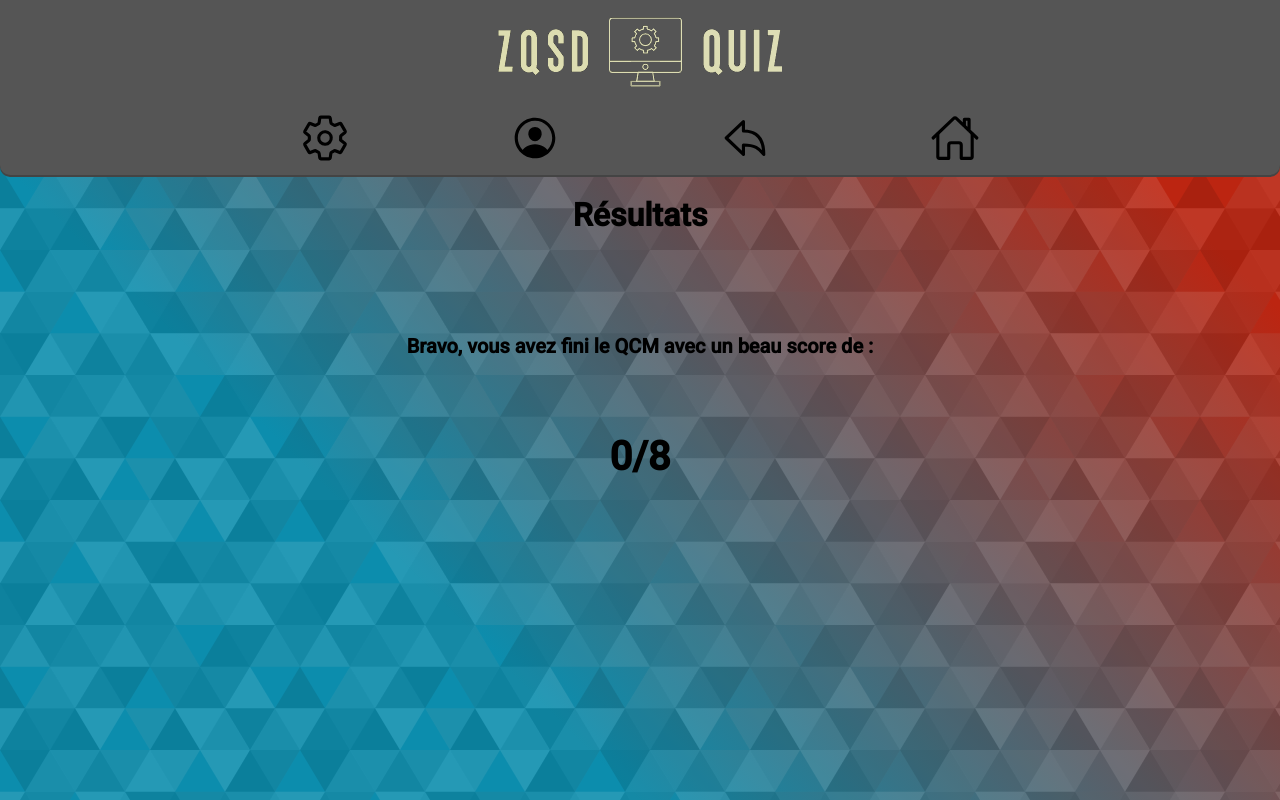
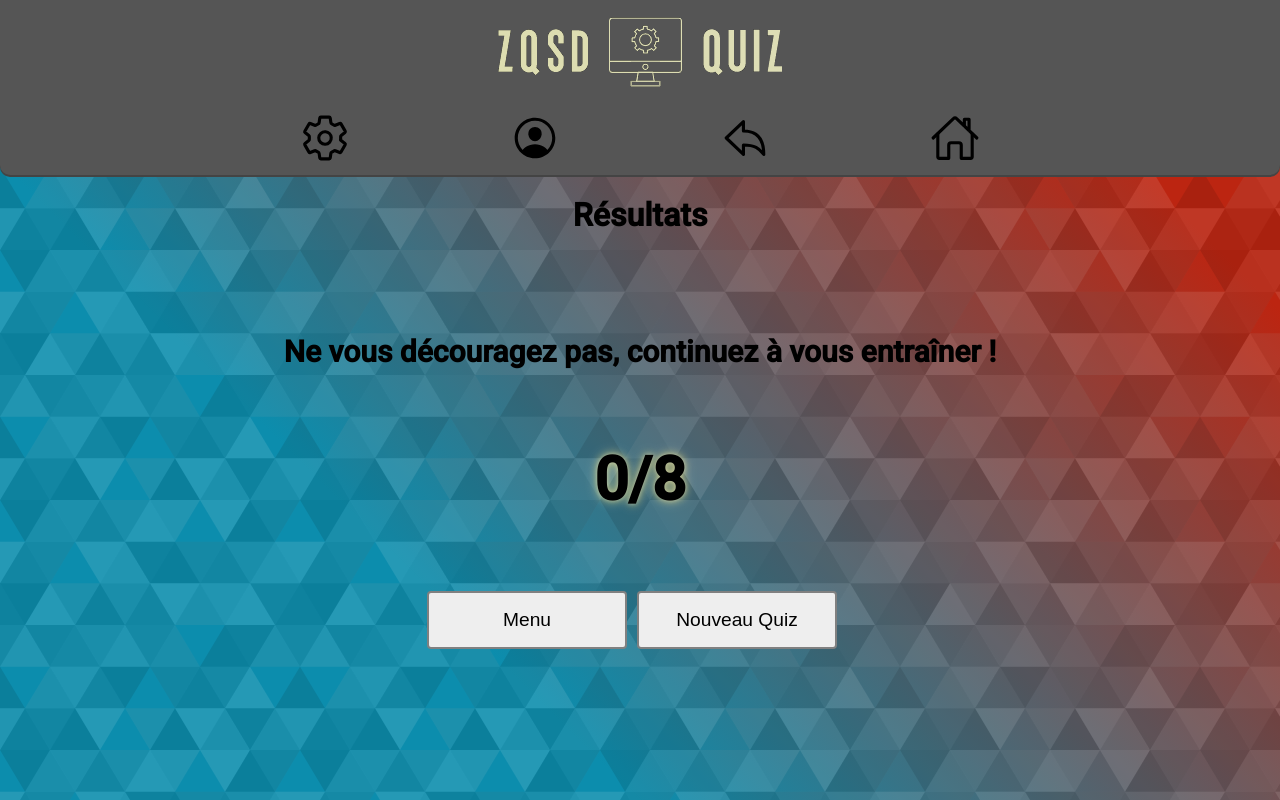
Before and after one commit to 2019-2020-ps6/2022-2023-ps6-zqsd, an Angular app in the folder front-end/: page /results in a window 1280 px wide. Built offline with nearby package versions, Linux system fonts and the light colour scheme.

Commit message:
refactor page des résultats #33

```diff
--- a/front-end/src/app/home-page/home-page.component.ts
+++ b/front-end/src/app/home-page/home-page.component.ts
@@ -18,10 +18,15 @@ export class HomePageComponent {
 
   constructor( public gameService:GameService){
     this.QuizzList=gameService.getQuizList();
+  }
 
+  ngOnInit(){
+    this.gameService.quizEvent$.subscribe(() => {
+      this.jouerQuizz();
+    });
   }
   jouerQuizz() {
-
+    console.log("jouer quiz appelé");
     this.chosenQuizz = _.sample(this.QuizzList)
     if (this.chosenQuizz)
       this.gameService.currentQuiz = this.chosenQuizz
--- a/front-end/src/app/results/results.component.html
+++ b/front-end/src/app/results/results.component.html
@@ -1,5 +1,10 @@
 <div>
   <h1 style="text-align: center; margin-bottom: 100px;">Résultats</h1>
-  <h2 style="font-size: 20px; text-align: center;margin-bottom: 75px;">Bravo, vous avez fini le QCM avec un beau score de :</h2>
-  <p style="text-align: center;"><strong>{{ gameService.score }}/{{ gameService.currentQuiz.questions.length }}</strong></p>
+  <h2 style="font-size: 30px; text-align: center;margin-bottom: 75px;">{{ getScorePhrase(gameService.score, gameService.currentQuiz.questions.length) }}</h2>
+  <p style="text-align: center; font-size: 60px;"><strong>{{ gameService.score }}/{{ gameService.currentQuiz.questions.length }}</strong></p>
+
+  <div style="text-align: center; margin-top: 50px;">
+    <button routerLink="/homePage" style="margin-right: 10px; width: 200px;">Menu</button>
+    <button  (click)="jouerQuiz()" style="width: 200px;">Nouveau Quiz</button>
+  </div>
 </div>
--- a/front-end/src/app/results/results.component.scss
+++ b/front-end/src/app/results/results.component.scss
@@ -1,16 +1,17 @@
-@keyframes grossir {
-  0%{
-    font-size: 40px;
+@keyframes celebrateScore {
+  0% {
+    text-shadow: none;
   }
-  50%{
-    font-size: 80px;
+  50% {
+    text-shadow: 0 0 10px rgb(250, 250, 250), 0 0 20px gold, 0 0 30px rgb(250, 250, 248);
   }
-  100%{
-    font-size: 40px;
+  100% {
+    text-shadow: none;
   }
 }
+
 p {
-  animation-name: grossir;
-  animation-duration: 2.5s;
+  animation-name: celebrateScore;
+  animation-duration: 3s;
   animation-iteration-count: infinite;
 }
--- a/front-end/src/app/results/results.component.ts
+++ b/front-end/src/app/results/results.component.ts
@@ -1,5 +1,7 @@
 import { Component } from '@angular/core';
 import { GameService } from '../../services/GameService';
+import { Router } from '@angular/router';
+import { HomePageComponent } from '../home-page/home-page.component';
 
 @Component({
   selector: 'app-results',
@@ -9,6 +11,27 @@ import { GameService } from '../../services/GameService';
 export class ResultsComponent {
 
 
-  constructor(public gameService: GameService) {
+  constructor(public gameService: GameService, private router: Router) {
   }
+  getScorePhrase(score: number, totalQuestions: number): string {
+    const ratio = score / totalQuestions;
+
+    if (ratio === 1) {
+      return "Félicitations, vous avez obtenu un score parfait !";
+    } else if (ratio >= 0.8) {
+      return "Bravo, vous avez un excellent score !";
+    } else if (ratio >= 0.5) {
+      return "Vous avez un bon score, continuez comme ça !";
+    } else {
+      return "Ne vous découragez pas, continuez à vous entraîner !";
+    }
+  }
+
+  jouerQuiz(): void {
+    this.gameService.triggerQuizEvent();
+    setTimeout(() => {
+      this.router.navigate(['/Gamepage']);
+    }, 1000);
+  }
+
 }
--- a/front-end/src/services/GameService.ts
+++ b/front-end/src/services/GameService.ts
@@ -42,6 +42,9 @@ export class GameService {
 
   private showDialogSubject = new BehaviorSubject<boolean>(false);
   public showDialog$ = this.showDialogSubject.asObservable();
+
+  private quizEventSubject = new Subject<void>();
+  quizEvent$ = this.quizEventSubject.asObservable()
 
   constructor(private aps : AdvancedParameterService) {
     this.aps.getCurrentChronometerOBS().subscribe((deadline) => {
@@ -168,4 +171,8 @@ export class GameService {
   emitSkipEvent(): void {
     this.skipEvent.next();
   }
+  triggerQuizEvent() {
+    this.quizEventSubject.next();
+    console.log("event triggered")
+  }
 }
```
